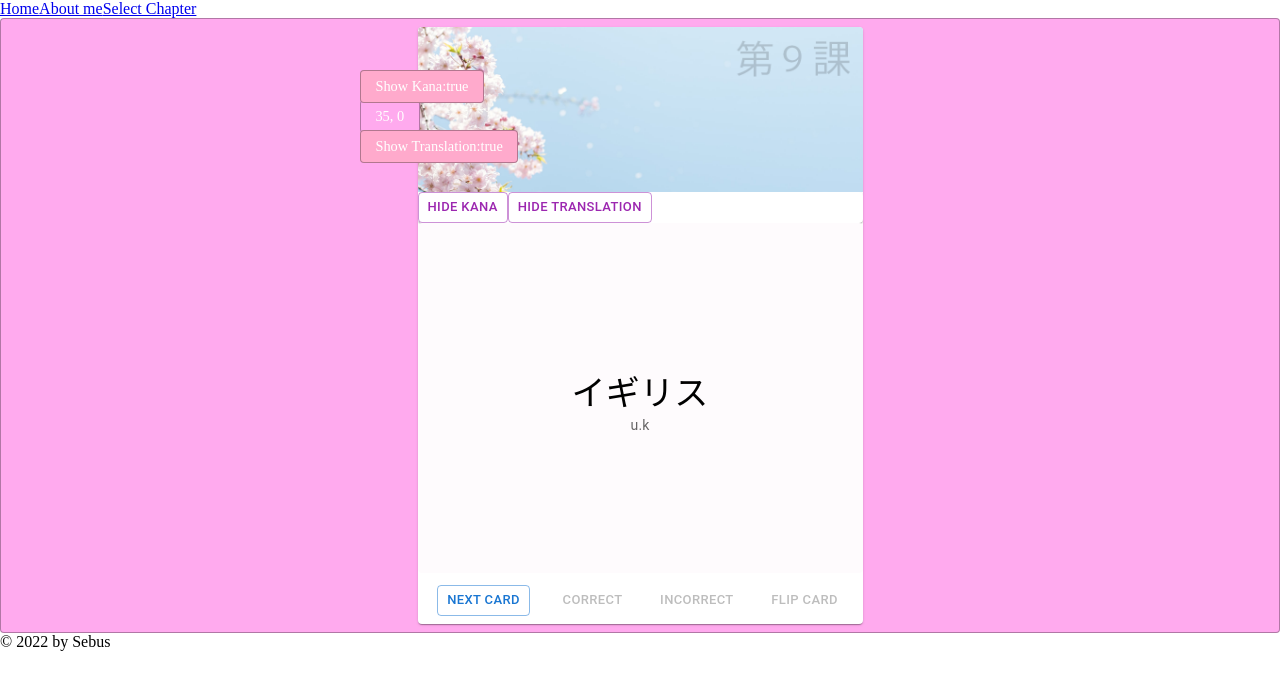
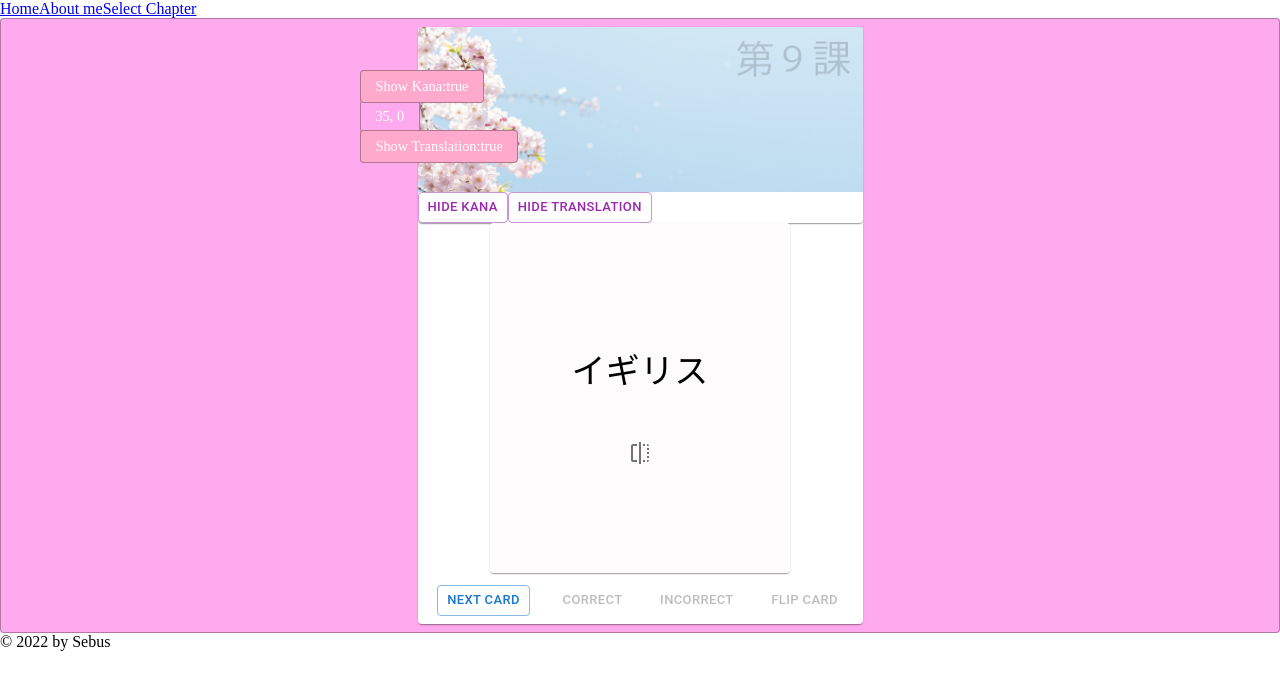
Before and after one commit to sebuzz/nf-capstone, a Next.js app: page / in a window 1280 px wide. Shown: the top 690 px of the page. Built offline with nearby package versions, Linux system fonts and the light colour scheme.

Commit message:
feat: flip mode - replaced contents of flashCard with new FlipCard

```diff
--- /dev/null
+++ b/src/molecules/BackSide/index.jsx
@@ -0,0 +1,49 @@
+import Stack from "@mui/material/Stack";
+import CardContent from "@mui/material/CardContent";
+import Typography from "@mui/material/Typography";
+import * as React from "react";
+import useStore from "../../ions/store/store";
+import { StyledCardMainArea } from "./styled";
+import CardActions from "@mui/material/CardActions";
+import IconButton from "@mui/material/IconButton";
+import FlipIcon from "@mui/icons-material/Flip";
+
+const BackSide = () => {
+	const currentCard = useStore(state => state.currentCard);
+	//const showKana = useStore(store => store.showKana);
+	const showTranslation = useStore(store => store.showTranslation);
+	const setFlipped = useStore(state => state.setFlipped);
+
+	return (
+		<StyledCardMainArea>
+			<Stack justifyContent="center" alignItems="center" spacing={2}>
+				<CardContent>
+					{/*<Typography gutterBottom align="center" variant="h2" component="div">*/}
+					{/*	{currentCard.kanji}*/}
+					{/*</Typography>*/}
+					{/*{showKana && (*/}
+					{/*	<Typography align="center" variant="h4" component="div">*/}
+					{/*		{currentCard.word}*/}
+					{/*	</Typography>*/}
+					{/*)}*/}
+					{showTranslation && (
+						<Typography align="center" variant="body2" color="text.secondary">
+							{currentCard.meaning}
+						</Typography>
+					)}
+				</CardContent>
+				<CardActions>
+					<IconButton
+						onClick={() => {
+							setFlipped(false);
+						}}
+					>
+						<FlipIcon />
+					</IconButton>
+				</CardActions>
+			</Stack>
+		</StyledCardMainArea>
+	);
+};
+
+export default BackSide;
--- /dev/null
+++ b/src/molecules/BackSide/styled.js
@@ -0,0 +1,14 @@
+import styled from "@emotion/styled";
+import { pxToRem } from "../../ions/utils/unit";
+
+export const StyledCardMainArea = styled.div`
+	display: flex;
+	justify-content: center;
+	height: 350px;
+	padding: 0.5em 1em;
+	border: none;
+	border-radius: ${pxToRem(4)};
+	background: #fefbfd;
+	color: #000;
+	font-size: 1em;
+`;
--- /dev/null
+++ b/src/molecules/FrontSide/index.jsx
@@ -0,0 +1,49 @@
+import Stack from "@mui/material/Stack";
+import CardContent from "@mui/material/CardContent";
+import Typography from "@mui/material/Typography";
+import * as React from "react";
+import useStore from "../../ions/store/store";
+import { StyledCardMainArea } from "./styled";
+import CardActions from "@mui/material/CardActions";
+import IconButton from "@mui/material/IconButton";
+import FlipIcon from "@mui/icons-material/Flip";
+
+const FrontSide = () => {
+	const currentCard = useStore(state => state.currentCard);
+	const showKana = useStore(store => store.showKana);
+	//const showTranslation = useStore(store => store.showTranslation);
+	const setFlipped = useStore(state => state.setFlipped);
+
+	return (
+		<StyledCardMainArea>
+			<Stack justifyContent="center" alignItems="center" spacing={2}>
+				<CardContent>
+					<Typography gutterBottom align="center" variant="h2" component="div">
+						{currentCard.kanji}
+					</Typography>
+					{showKana && (
+						<Typography align="center" variant="h4" component="div">
+							{currentCard.word}
+						</Typography>
+					)}
+					{/*{showTranslation && (*/}
+					{/*	<Typography align="center" variant="body2" color="text.secondary">*/}
+					{/*		{currentCard.meaning}*/}
+					{/*	</Typography>*/}
+					{/*)}*/}
+				</CardContent>
+				<CardActions>
+					<IconButton
+						onClick={() => {
+							setFlipped(true);
+						}}
+					>
+						<FlipIcon />
+					</IconButton>
+				</CardActions>
+			</Stack>
+		</StyledCardMainArea>
+	);
+};
+
+export default FrontSide;
--- /dev/null
+++ b/src/molecules/FrontSide/styled.js
@@ -0,0 +1,14 @@
+import styled from "@emotion/styled";
+import { pxToRem } from "../../ions/utils/unit";
+
+export const StyledCardMainArea = styled.div`
+	display: flex;
+	justify-content: center;
+	height: 350px;
+	padding: 0.5em 1em;
+	border: none;
+	border-radius: ${pxToRem(4)};
+	background: #fefbfd;
+	color: #000;
+	font-size: 1em;
+`;
--- a/src/organisms/flashcard/index.jsx
+++ b/src/organisms/flashcard/index.jsx
@@ -3,17 +3,27 @@ import Card from "@mui/material/Card";
 import Box from "@mui/material/Box";
 import CardWrapper from "../../atoms/card-wrapper";
 import CardHeader from "../../molecules/card-header";
-import CardMainArea from "../../molecules/card-main-area";
+//import CardMainArea from "../../molecules/card-main-area";
 import CardFooter from "../../molecules/card-footer";
+import useStore from "../../ions/store/store";
+import FlipCard from "../flip-card";
+import FrontSide from "../../molecules/FrontSide";
+import BackSide from "../../molecules/BackSide";
 
 const Flashcard = () => {
+	const flipped = useStore(state => state.flipped);
 	return (
 		<CardWrapper>
 			<Card sx={{ width: 445 }}>
 				<Box sx={{ height: 550 }} alignItems="center">
 					<CardHeader />
 					<Box sx={{ height: 410 }}>
-						<CardMainArea />
+						{/*<CardMainArea />*/}
+						<FlipCard
+							flipped={flipped}
+							childrenFront={<FrontSide />}
+							childrenBack={<BackSide />}
+						/>
 					</Box>
 				</Box>
 				<CardFooter />
--- /dev/null
+++ b/src/organisms/flip-card/index.jsx
@@ -0,0 +1,28 @@
+import React from "react";
+import Card from "@mui/material/Card";
+import { StyledFlipCard, innerStyle, backSideInnerStyle } from "./styled";
+
+const FlipCard = ({ flipped, childrenFront, childrenBack }) => {
+	return (
+		<StyledFlipCard>
+			<Card
+				sx={{
+					...innerStyle,
+					transform: `rotate3d(0,1,0,${flipped ? -180 : 0}deg)`,
+				}}
+			>
+				{childrenFront}
+			</Card>
+			<Card
+				sx={{
+					...backSideInnerStyle,
+					transform: `rotate3d(0,1,0,${flipped ? 0 : 180}deg)`,
+				}}
+			>
+				{childrenBack}
+			</Card>
+		</StyledFlipCard>
+	);
+};
+
+export default FlipCard;
--- /dev/null
+++ b/src/organisms/flip-card/styled.js
@@ -0,0 +1,32 @@
+import styled from "@emotion/styled";
+//import { pxToRem } from "../../ions/utils/unit";
+
+export const StyledFlipCard = styled.div`
+	position: relative;
+	max-width: 300px;
+	margin: auto;
+	transform-style: preserve-3d;
+	perspective: 700px;
+`;
+
+export const innerStyle = {
+	display: "flex",
+	flexDirection: "column",
+	backfaceVisibility: "hidden",
+	transition: "transform 0.2s linear",
+	transformStyle: "preserve-3d",
+};
+
+export const backSideInnerStyle = {
+	...innerStyle,
+	position: "absolute",
+	inset: 0,
+};
+
+export const contentStyle = {
+	flex: 1,
+	display: "flex",
+	flexDirection: "column",
+	alignItems: "center",
+	justifyContent: "center",
+};
```
